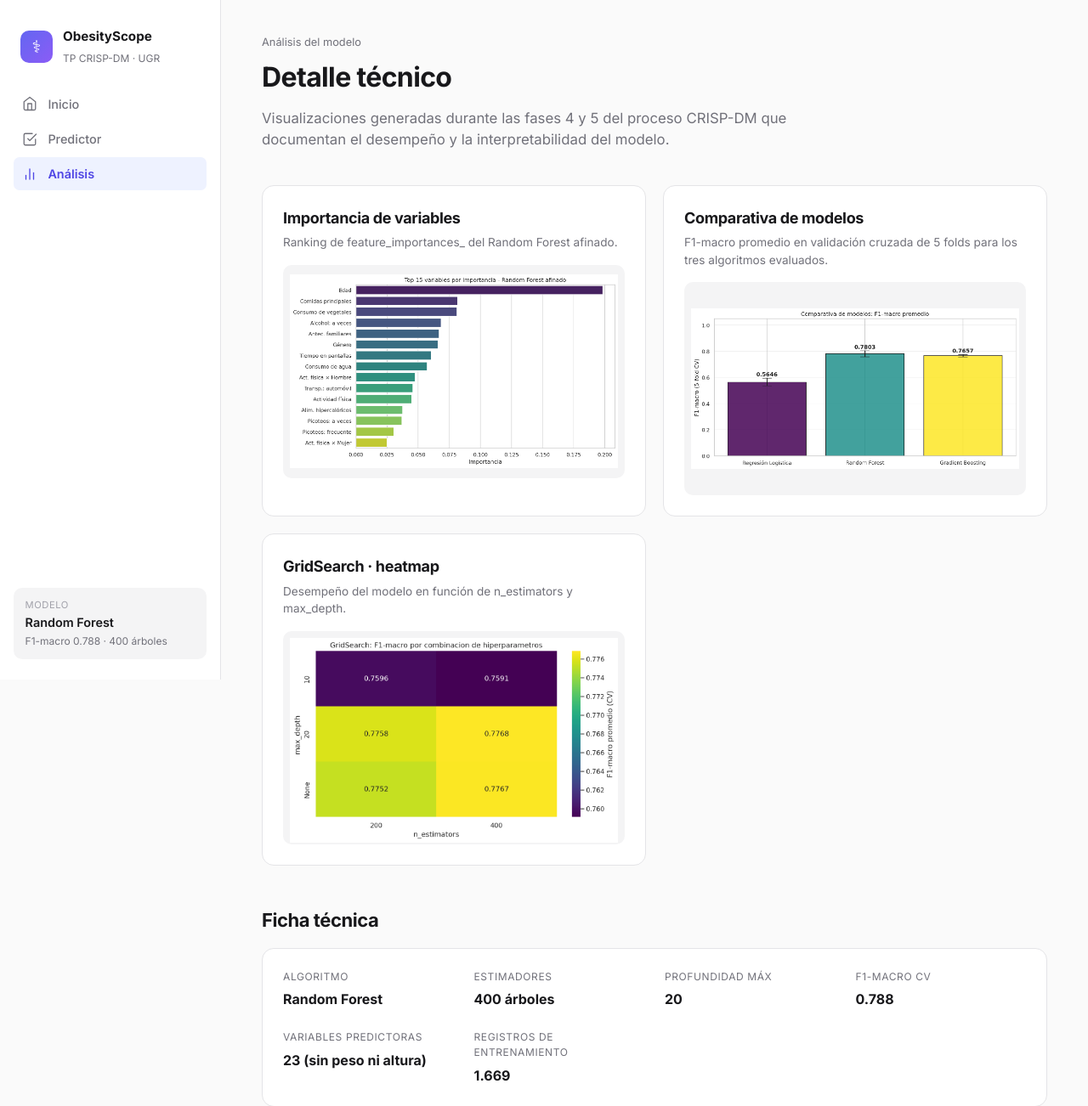
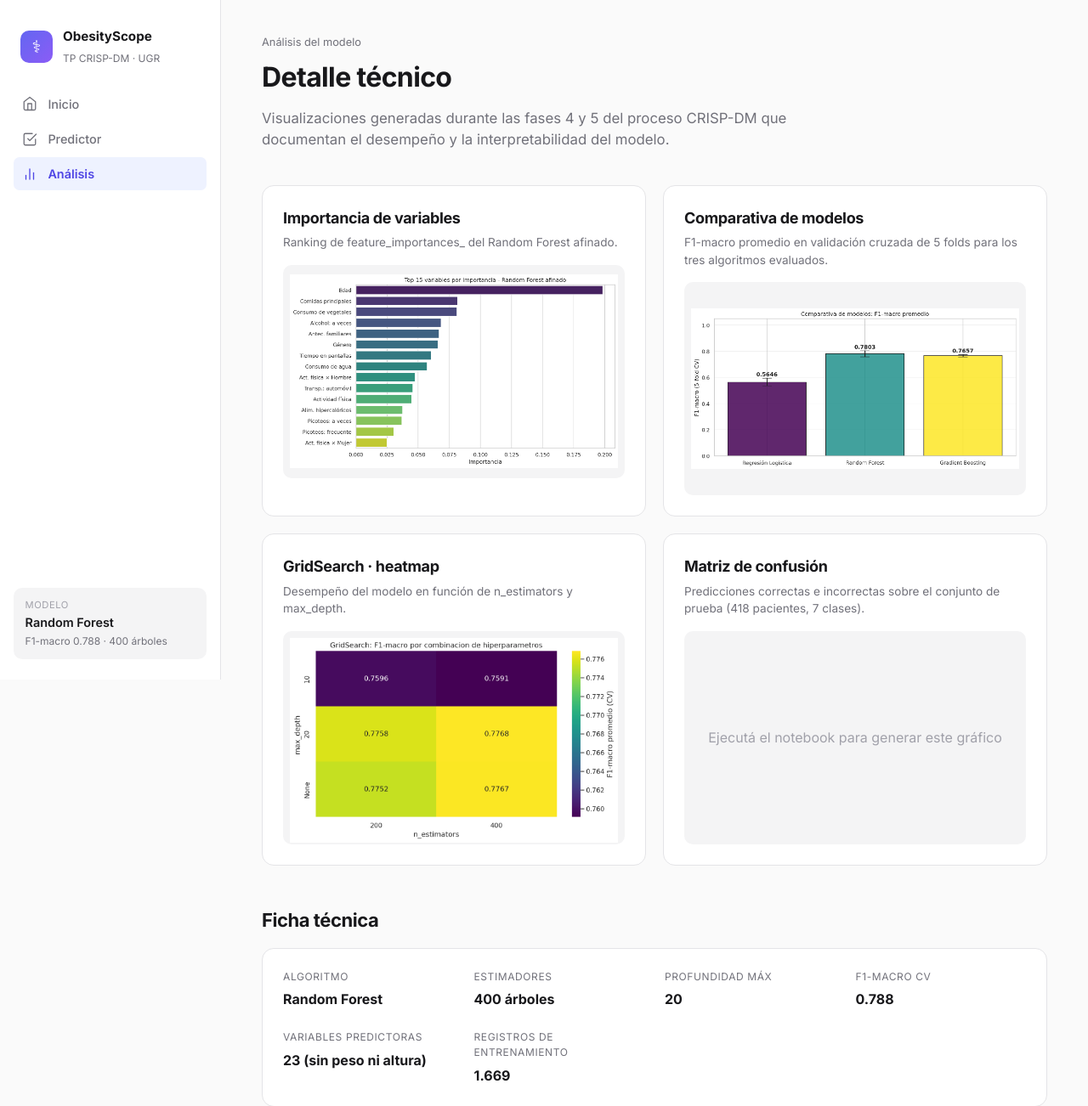
Before and after one commit to DaSilvaCesar/Tp-Ingenieria-Software, a Flask app: page /analisis in a window 1280 px wide. Shown: the top 1302 px of the page at 85% size. Run offline with Flask 3, Linux system fonts and the light colour scheme.

Commit message:
Add Fase 6 deployment section and fix notebook artifacts
- Fase 6 (Despliegue) added to notebook: maintenance plan table,
  deployment architecture (Render.com), app access URL, pages table,
  and automatic Colab download cell
- Cell 93: joblib.dump now uses Colab-aware paths (/content/ vs app/modelo/)
- Cell 112: savefig added for matriz_confusion.png before plt.show()
- analisis.html: restored matriz_confusion card (4th chart)

Co-Authored-By: Claude Sonnet 4.6 <noreply@anthropic.com>

```diff
--- a/app/templates/analisis.html
+++ b/app/templates/analisis.html
@@ -33,12 +33,24 @@
         </div>
     </div>
 
-<div class="chart-card">
+    <div class="chart-card">
         <h3>GridSearch · heatmap</h3>
         <p class="chart-meta">Desempeño del modelo en función de n_estimators y max_depth.</p>
         <div class="chart-img-wrapper">
             {% if imagenes.heatmap %}
             <img src="{{ url_for('static', filename='img/heatmap.png') }}" alt="GridSearch heatmap">
+            {% else %}
+            <span>Ejecutá el notebook para generar este gráfico</span>
+            {% endif %}
+        </div>
+    </div>
+
+    <div class="chart-card">
+        <h3>Matriz de confusión</h3>
+        <p class="chart-meta">Predicciones correctas e incorrectas sobre el conjunto de prueba (418 pacientes, 7 clases).</p>
+        <div class="chart-img-wrapper">
+            {% if imagenes.matriz_confusion %}
+            <img src="{{ url_for('static', filename='img/matriz_confusion.png') }}" alt="Matriz de confusión">
             {% else %}
             <span>Ejecutá el notebook para generar este gráfico</span>
             {% endif %}
```
Also changed, not shown: 1 other file.
